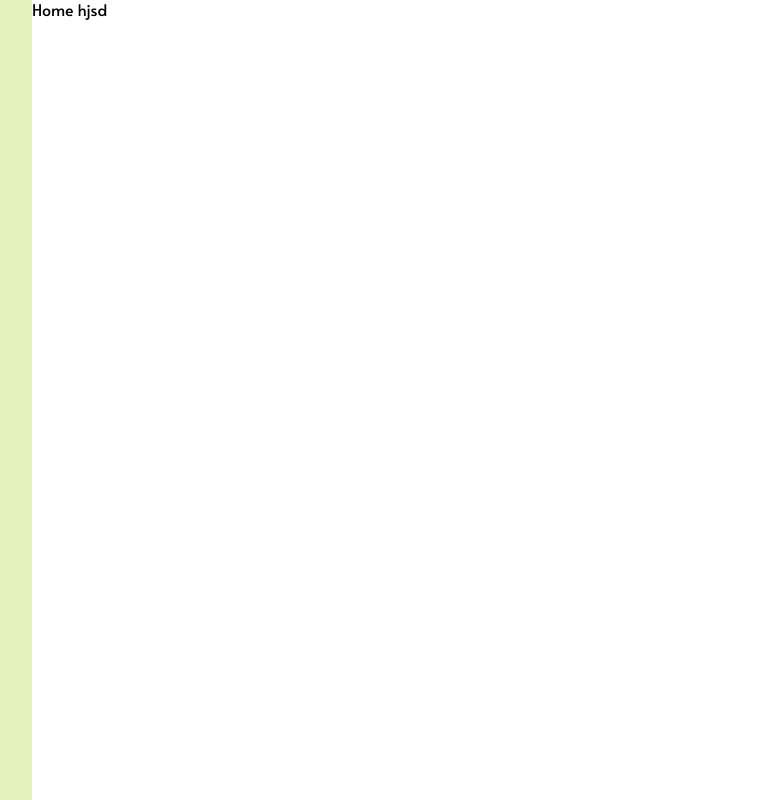
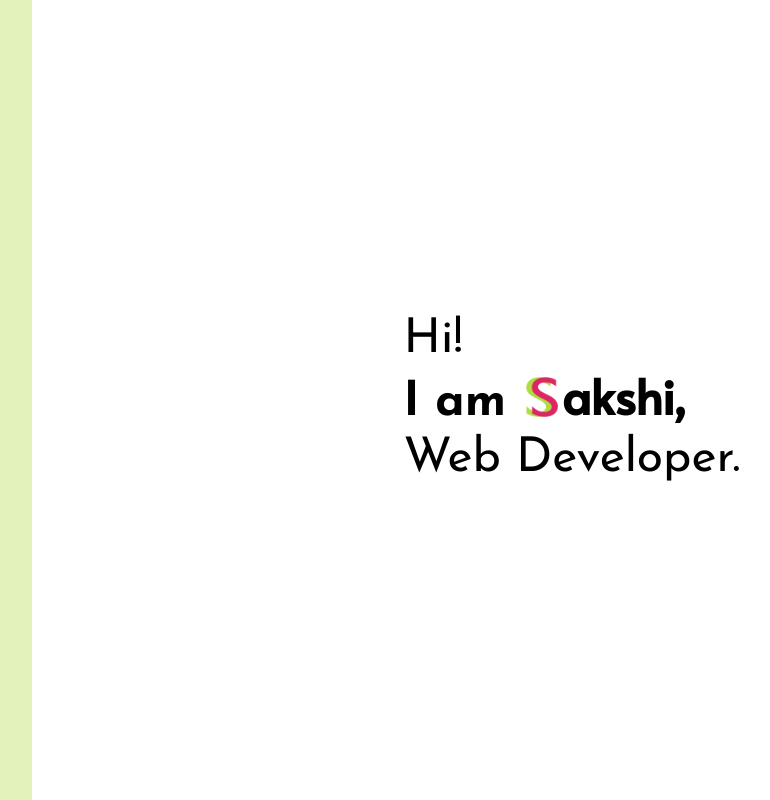
Before and after one commit to SakshiShreya/portfolio-2021, a React (Create React App) app: page / in a window 1280 px wide. Shown: the whole page, without its empty margins (168-938 px from the left). Built offline with nearby package versions, Linux system fonts and the light colour scheme.

Commit message:
change folder structure and add content to home screen

```diff
--- a/src/App.css
+++ b/src/App.css
@@ -152,10 +152,10 @@ select {
   vertical-align: middle;
 }
 
-h1, h2, h3, h4, h5, h6 {
+h1, h2, h3, h4, h5, h6, .h1, .h2, .h3, .h4, .h5, .h6 {
   font-family: 'Josefin Sans', sans-serif;
 }
 
-h1 {
+h1, .h1 {
   font-size: 2em;
 }
--- a/src/components/Routes.tsx
+++ b/src/components/Routes.tsx
@@ -1,5 +1,5 @@
 import { Route, Switch } from "react-router-dom";
-import HomeScreen from "../screens/HomeScreen";
+import HomeScreen from "./screens/home/HomeScreen";
 
 export interface RoutesProps {}
 
--- /dev/null
+++ b/src/components/screens/home/HomeScreen.module.scss
@@ -0,0 +1,22 @@
+@import "../../../utilities/partials/size";
+
+.cont {
+  display: flex;
+  justify-content: center;
+  align-items: center;
+  min-height: 100%;
+  padding: $std-spacing;
+}
+
+.head {
+  font-size: 2.5em;
+
+  @media (min-width: 576px) {
+    font-size: 3em;
+  }
+}
+
+.initials {
+  height: 40px;
+  margin-bottom: -2px;
+}
--- /dev/null
+++ b/src/components/screens/home/HomeScreen.tsx
@@ -0,0 +1,25 @@
+import styles from "./HomeScreen.module.scss";
+
+export interface HomeScreenProps {}
+
+const HomeScreen: React.FC<HomeScreenProps> = () => {
+  return (
+    <div className={styles.cont}>
+      <div>
+        <p className={"h1 " + styles.head}>Hi!</p>
+        <h2 className={"h1 " + styles.head}>
+          I am{" "}
+          <span className={styles.name}>
+            <span>
+              <img src="assets/logo/SSlogo.png" className={styles.initials} />
+            </span>
+            akshi,
+          </span>
+        </h2>
+        <p className={"h1 " + styles.head}>Web Developer.</p>
+      </div>
+    </div>
+  );
+};
+
+export default HomeScreen;
--- a/src/screens/HomeScreen.tsx
+++ /dev/null
@@ -1,9 +0,0 @@
-export interface HomeScreenProps {
-
-}
-
-const HomeScreen: React.FC<HomeScreenProps> = () => {
-  return ( <div>Home hjsd</div> );
-}
-
-export default HomeScreen;
```
Also changed, not shown: 23 other files (tests, documents, lock files or other folders).
